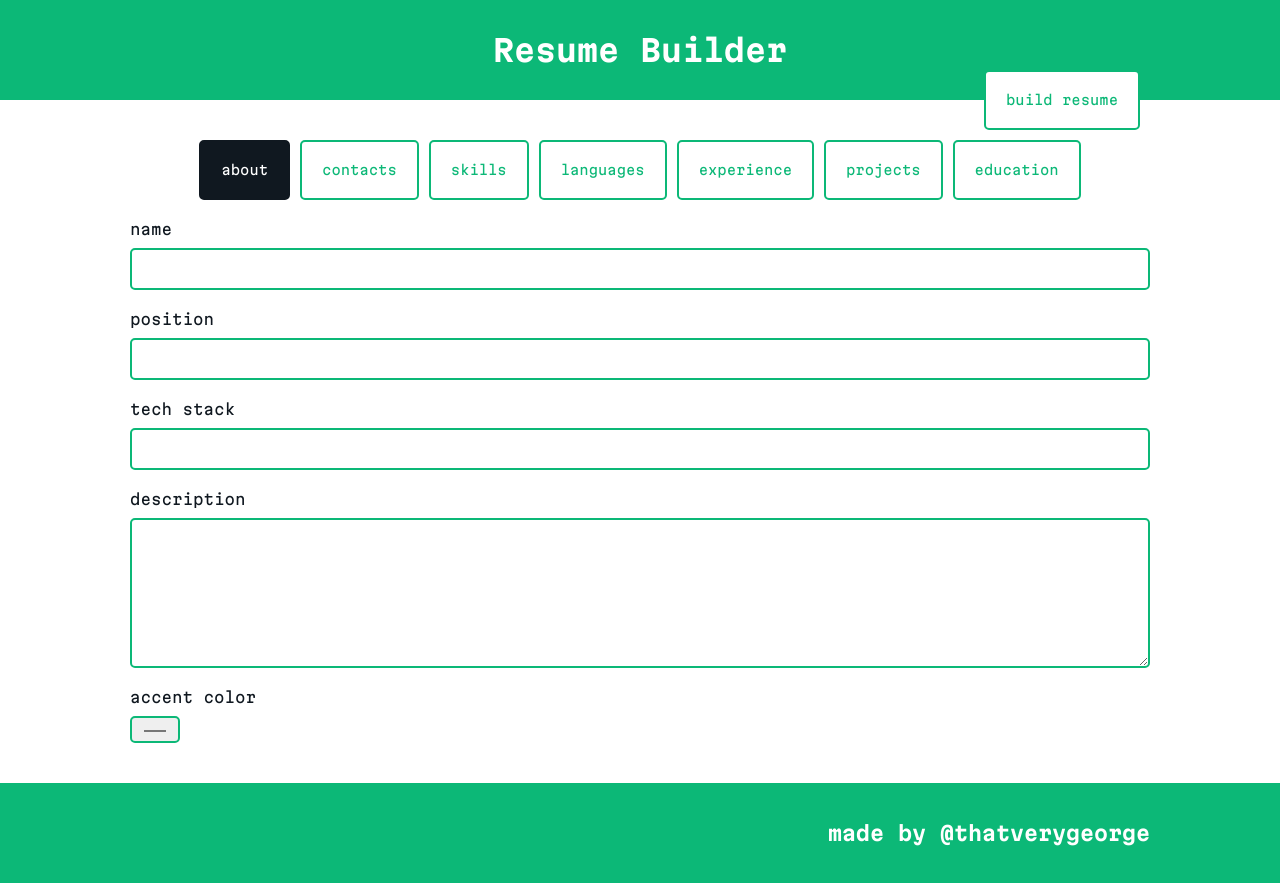
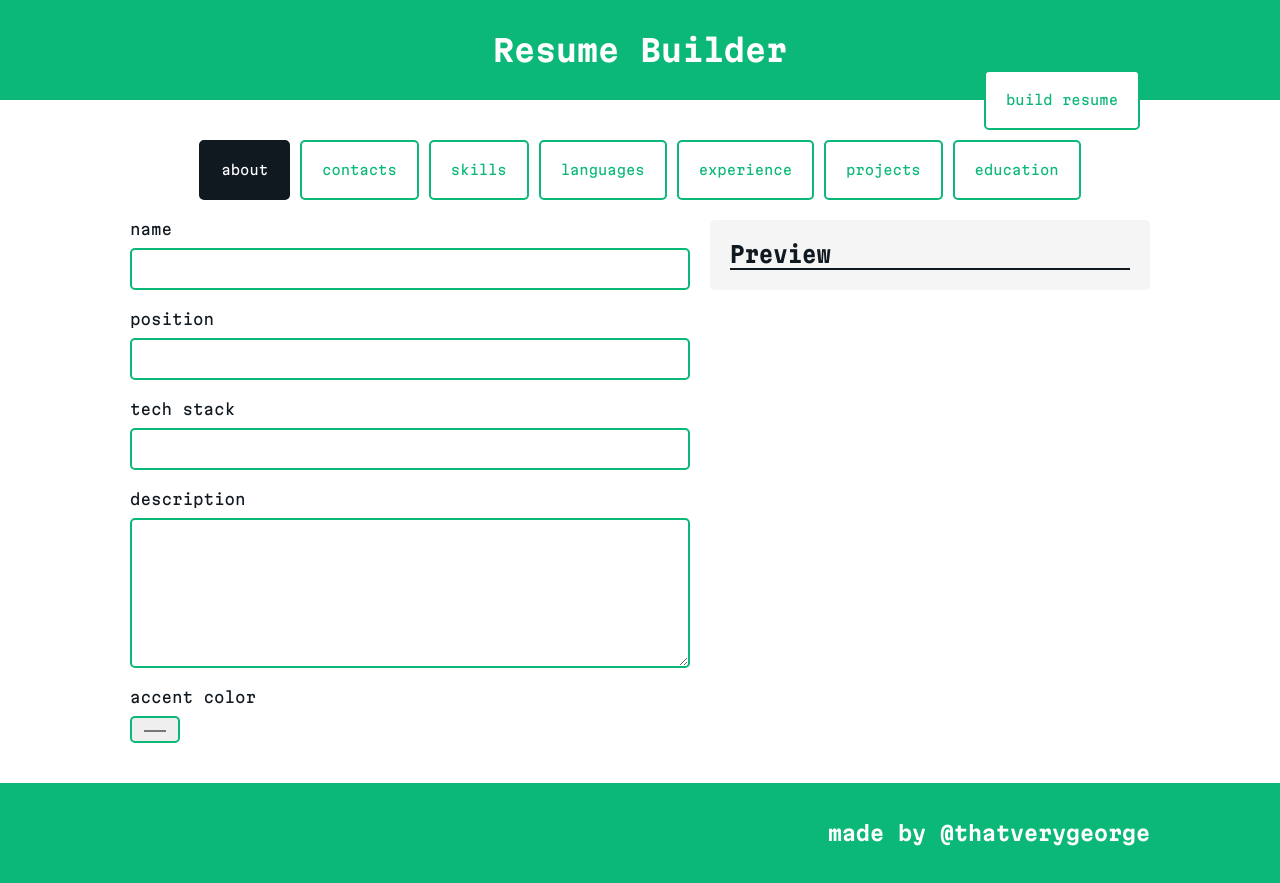
Before and after one commit to thatverygeorge/resume-builder, a Vue app: page /#/ in a window 1280 px wide. Built offline with nearby package versions, Linux system fonts and the light colour scheme.

Commit message:
introduce preview for the about section

```diff
--- a/src/assets/main.css
+++ b/src/assets/main.css
@@ -14,7 +14,7 @@
   --red: #be5944;
   --green: #0cb877;
   --blue: #152cfe;
-  --gray: #96b1ad;
+  --gray: #f3f3f3c5;
 }
 
 *,
--- a/src/components/BuilderAbout.vue
+++ b/src/components/BuilderAbout.vue
@@ -1,6 +1,7 @@
 <script setup>
 import { useAboutStore } from '@/stores/about';
 import { useTabsStore } from '@/stores/tabs';
+import ResumeAbout from '@/components/ResumeAbout.vue';
 
 const aboutStore = useAboutStore();
 const tabsStore = useTabsStore();
@@ -13,6 +14,7 @@ const tabsStore = useTabsStore();
     :id="`tabpanel-${tabsStore.currentTab}`"
     :aria-labelledby="`tab-${tabsStore.currentTab}`"
   >
+    <div class="about__builder">
       <div class="input-container about__input-container">
         <label for="name">name</label>
         <input id="name" v-model="aboutStore.about.name" type="text" />
@@ -37,5 +39,56 @@ const tabsStore = useTabsStore();
         <label for="accentColor">accent color</label>
         <input id="accentColor" v-model="aboutStore.about.accentColor" type="color" />
       </div>
+    </div>
+
+    <section class="about__preview resume" aria-labelledby="preview-heading">
+      <h2 id="preview-heading">Preview</h2>
+      <ResumeAbout />
+    </section>
   </section>
 </template>
+
+<style scoped>
+.about {
+  display: grid;
+  grid-template-columns: 1fr 440px;
+  gap: 2rem;
+  align-items: start;
+}
+
+.about__builder {
+  display: flex;
+  flex-direction: column;
+  gap: 2rem;
+}
+
+.about__preview {
+  background-color: var(--gray);
+  padding: 2rem;
+  border-radius: 5px;
+  grid-template-columns: 1fr;
+  position: sticky;
+  top: 2rem;
+}
+
+.about__preview h2 {
+  text-align: start;
+  border-bottom: 2px solid var(--black);
+}
+
+@media (width < 960px) {
+  .about {
+    grid-template-columns: 1fr;
+  }
+
+  .about__preview {
+    order: 0;
+    position: initial;
+    top: 0;
+  }
+
+  .about__builder {
+    order: 1;
+  }
+}
+</style>
--- a/src/stores/about.js
+++ b/src/stores/about.js
@@ -16,5 +16,9 @@ export const useAboutStore = defineStore('about', () => {
     localStorage.setItem('about', JSON.stringify(about.value));
   });
 
+  watchEffect(() => {
+    document.documentElement.style.setProperty('--accentColor', about.value.accentColor);
+  });
+
   return { about };
 });
--- a/src/views/ResumeView.vue
+++ b/src/views/ResumeView.vue
@@ -1,5 +1,5 @@
 <script setup>
-import { ref, onMounted, onUnmounted } from 'vue';
+import { onMounted, onUnmounted } from 'vue';
 import { useAboutStore } from '@/stores/about';
 import ResumeAbout from '@/components/ResumeAbout.vue';
 import ResumeContacts from '@/components/ResumeContacts.vue';
@@ -9,16 +9,12 @@ import ResumeExperience from '@/components/ResumeExperience.vue';
 import ResumeEducation from '@/components/ResumeEducation.vue';
 import ResumeProjects from '@/components/ResumeProjects.vue';
 
-const resumeSection = ref(null);
-
 const aboutStore = useAboutStore();
 
 onMounted(() => {
   if (aboutStore.about.name !== '' && aboutStore.about.position !== '') {
     document.title = `${aboutStore.about.name} — ${aboutStore.about.position}`;
   }
-
-  resumeSection.value.style.setProperty('--accentColor', aboutStore.about.accentColor);
 });
 
 onUnmounted(() => {
@@ -26,7 +22,7 @@ onUnmounted(() => {
 });
 </script>
 <template>
-  <section class="resume" ref="resumeSection">
+  <section class="resume">
     <div class="column resume__column">
       <ResumeAbout />
       <ResumeContacts />
```
Lines whose indentation alone changed are shown as unchanged.
